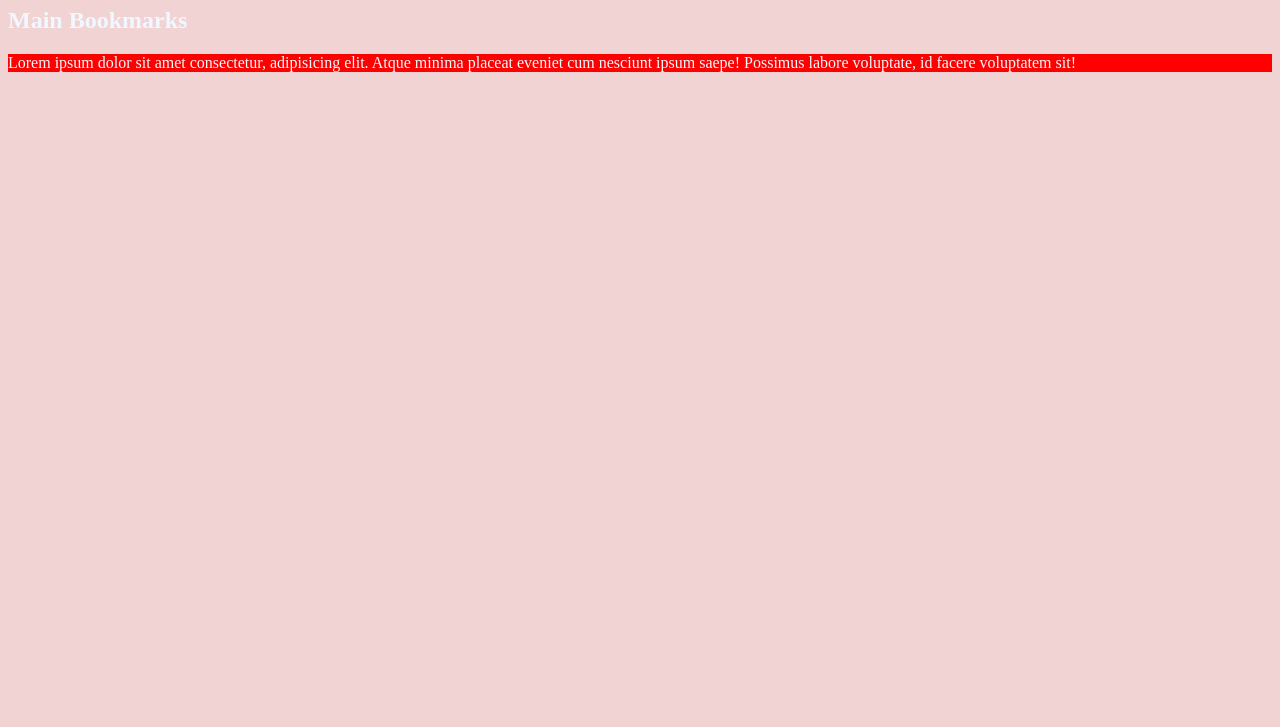
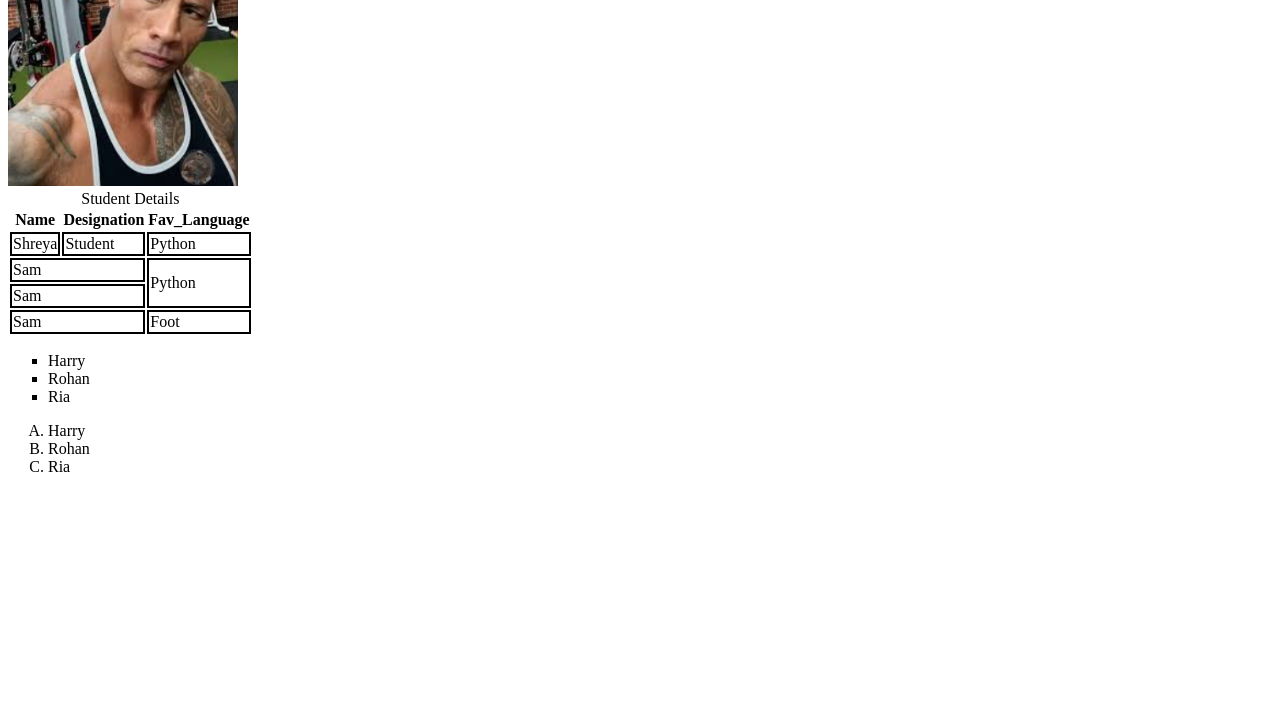
Before and after one commit to sshreya09-09/html-basics, a plain HTML site: page index.html in a window 1280 px wide. Shown: the part 73-800 px from the top of the page. Drawn offline with Linux system fonts and the light colour scheme.

Commit message:
images , tables , lists

```diff
--- a/index.html
+++ b/index.html
@@ -1,14 +1,57 @@
 <!DOCTYPE html>
 <html lang="en">
+
 <head>
     <meta charset="UTF-8">
     <meta name="viewport" content="width=device-width, initial-scale=1.0">
-    <title>My BookMarks - Code With Harry</title>
-    <link rel = "stylesheet" href = "style.css">
+    <title>Images</title>
+    <link rel="stylesheet" href="style.css">
 </head>
+
 <body>
-    <h1>My Bookmarks</h1>
-    <h2>Main Bookmarks</h2>
-    <p style="background-color:red";>Lorem ipsum dolor sit amet consectetur, adipisicing elit. Atque minima placeat eveniet cum nesciunt ipsum saepe! Possimus labore voluptate, id facere voluptatem sit!</p>
+    <img width="230" src="rock.png" alt="rock image">
+    <br>
+    <table>
+        <caption>Student Details</caption>
+        <thead>
+            <tr>
+                <th>Name</th>
+                <th>Designation</th>
+                <th>Fav_Language</th>
+            </tr>
+        </thead>
+        <tbody>
+            <tr>
+                <td>Shreya</td>
+                <td>Student</td>
+                <td>Python</td>
+            </tr>
+            <tr>
+                <td colspan="2">Sam</td>
+                <td rowspan="2">Python</td>
+            </tr>
+            <tr>
+                <td colspan="2">Sam</td>
+
+            </tr>
+        </tbody>
+        <tfoot>
+            <tr>
+                <td colspan="2">Sam</td>
+                <td rowspan="2">Foot</td>
+            </tr>
+        </tfoot>
+    </table>
+    <ul type = "square">
+        <li>Harry</li>
+        <li>Rohan</li>
+        <li>Ria</li>
+    </ul>
+    <ol type = "A">
+        <li>Harry</li>
+        <li>Rohan</li>
+        <li>Ria</li>
+    </ol>
 </body>
+
 </html>
--- a/style.css
+++ b/style.css
@@ -1,4 +1,3 @@
-body{
-    background-color:rgba(185, 15, 15, 0.181);
-    color:aliceblue;
+td{
+    border:2px solid black;
 }
```
Also changed, not shown: rock.png (added), 1 other file.
